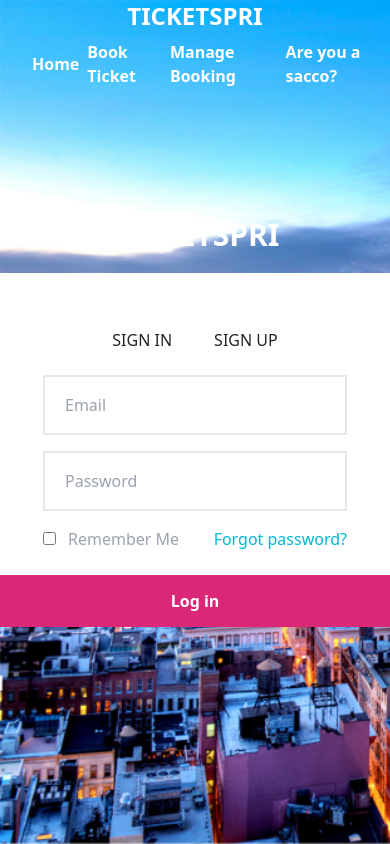
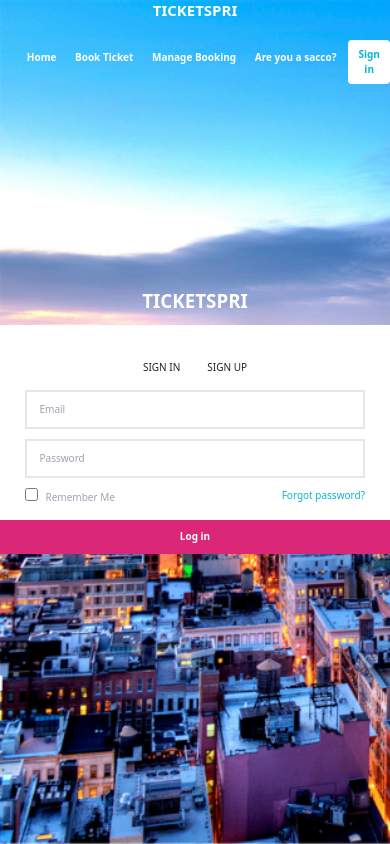
Before and after one commit to SheeTabz/TICKETSPRI, a React (Create React App) app: page /login in a window 390 px wide. Built offline with nearby package versions, Linux system fonts and the light colour scheme.

Commit message:
adding routes

```diff
--- a/src/App.js
+++ b/src/App.js
@@ -12,6 +12,8 @@ import "bootstrap/dist/css/bootstrap.min.css";
 import "jquery/dist/jquery.min.js";
 import "bootstrap/dist/js/bootstrap.min.js";
 import { BrowserRouter, Route, Routes } from 'react-router-dom';
+import BusPages from './pages/BusesPage';
+import DisplaySeats from './components/displaySeat';
 // import Payment from "./components/Passengers/Payment";
 function App() {
   return (
@@ -20,6 +22,9 @@ function App() {
  <Routes>
   <Route path="/"   element={ <LandingPage/>}  />
  <Route path="/login" element={<LogInPage/>}/>
+ <Route path="/saccolog" element={<SaccoLogiPage/>}/>
+ <Route path="/bookTicket" element={<BusPages/>}/>
+ <Route path="/seats" element={<DisplaySeats/>}/>
 
   {/* <BusPage/> */}
   </Routes>
--- a/src/components/BusCard.jsx
+++ b/src/components/BusCard.jsx
@@ -1,4 +1,5 @@
 import React, { useState, useRef } from "react";
+import { Link } from "react-router-dom";
 import "../bus.css";
 
 function BusCard() {
@@ -42,12 +43,14 @@ function BusCard() {
         {/* div holding price and button */}
         <div className=" flex flex-col justify-evenly">
           <h5>sh.1000</h5>
+          <Link to="/seats">
           <button
             onClick={handleClick}
-            className="bg-cyan-400 hover:bg-cyan-600 rounded py-1.5 px-7 "
+            className="bg-cyan-400 hover:bg-cyan-600 rounded py-1.5 px-7 no-underline text-white "
           >
             Select
           </button>
+          </Link>
         </div>
       </div>
       {/* drop down */}
--- a/src/components/Nav3.jsx
+++ b/src/components/Nav3.jsx
@@ -14,7 +14,7 @@ function Nav3() {
         return <Link to={data.path} className="text-white font-semibold no-underline"><li key={index}>{data.name}</li></Link>
         })}
         </ul>
-        <div className='flex flex-row space-x-5 hidden md:block'>
+        <div className='flex flex-row space-x-5  md:block'>
              {/* <TransButton/>  */}
              <Link to="/login"><WhiteButton/></Link>
         </div>
--- a/src/components/NavBar1.jsx
+++ b/src/components/NavBar1.jsx
@@ -1,4 +1,5 @@
 import React from 'react'
+import { Link } from 'react-router-dom'
 import {nav1} from './data'
 import TransButton from './TransButton'
 import WhiteButton from './WhiteButton'
@@ -11,12 +12,13 @@ function NavBar1() {
         <div className='flex items-center space-x-5 '>
             <ul className='flex space-x-5 font-'>
             {nav1.map((data, index) => {
-            return <li key={index}>{data.name}</li>
+            return <Link to={data.path} className="text-white font-semibold no-underline"><li key={index}>{data.name}</li></Link>
             })}
             </ul>
             <div className='flex space-x-5'>
-                <TransButton/>
-                <WhiteButton/>
+                {/* <TransButton/> */}
+                <Link to="/login"><WhiteButton/></Link>
+
             </div>
         </div>
         </div>
--- a/src/components/NavBar2.jsx
+++ b/src/components/NavBar2.jsx
@@ -1,4 +1,5 @@
 import React from 'react'
+import { Link } from 'react-router-dom'
 import {nav2} from './data'
 import TransButton from './TransButton'
 import WhiteButton from './WhiteButton'
@@ -11,12 +12,13 @@ function NavBar2() {
         <div className='flex items-center space-x-5 '>
             <ul className='flex space-x-5 font-'>
             {nav2.map((data, index) => {
-            return <li key={index}>{data.name}</li>
+            return <Link to={data.path} className="text-white font-semibold no-underline"><li key={index}>{data.name}</li></Link>
             })}
             </ul>
             <div className='flex space-x-5'>
-                <TransButton/>
-                <WhiteButton/>
+                {/* <TransButton/> */}
+                <Link to="/login"><WhiteButton/></Link>
+
             </div>
         </div>
         </div>
--- a/src/components/WhiteButton.jsx
+++ b/src/components/WhiteButton.jsx
@@ -3,7 +3,7 @@ import React from 'react'
 function WhiteButton() {
   return (
     <>
-    <button className='md:px-5 md:py-2  px-2  py-2 border-2 border-black rounded-md text-cyan-500 bg-white border-transparent'>Sign up </button>
+    <button className='md:px-5 md:py-2  px-2  py-2 border-2 border-black rounded-md text-cyan-500 bg-white border-transparent'>Sign in </button>
     </>
   )
 }
--- a/src/components/data.jsx
+++ b/src/components/data.jsx
@@ -7,7 +7,7 @@ const nav1 = [
     },
     {
         name: 'Book Ticket',
-        path: '/tickets',
+        path: '/bookTicket',
     },
     {
         name: 'Manage Booking',
--- a/src/pages/BusesPage.jsx
+++ b/src/pages/BusesPage.jsx
@@ -6,7 +6,7 @@ function BusPages() {
   return (
     <>
       <NavBar2 />
-      <div className="space-y-8">
+      <div className="space-y-24">
         <BusCard />
         <BusCard />
       </div>
```
